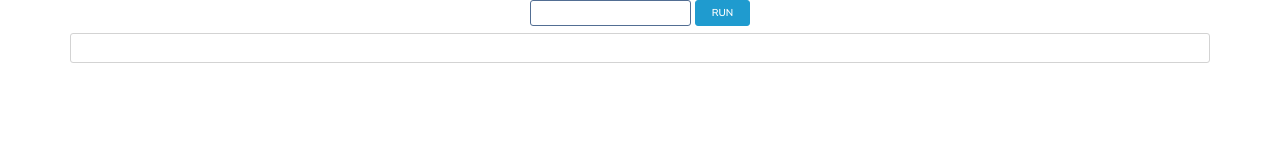
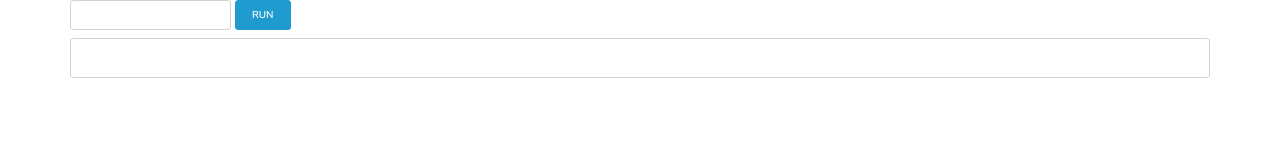
Before and after one commit to kathyle-dev/salsify-takehome, a plain HTML site: page index.html in a window 1280 px wide. Drawn offline with nearby package versions, Linux system fonts and the light colour scheme.

Commit message:
adding completed take-home

```diff
--- a/css/style.css
+++ b/css/style.css
@@ -4,11 +4,14 @@
 }
 
 input{
-  border: 1px solid #526e93;
+  border: 1px solid lightgray;
   border-radius: 3px;
 }
+input:focus{
+  outline-color: #4080b1;
+}
 .row{
-  height: 25px;
+  height: 30px;
 }
 .run-btn{
   line-height: 0rem;
@@ -20,7 +23,7 @@ input{
   border: 1px solid lightgray;
   border-radius: 3px;
   width: 100%;
-  height: 30px;
+  height: 40px;
 }
 
 .bar{
--- a/index.html
+++ b/index.html
@@ -9,7 +9,7 @@
   <body>
     <!---MAIN--->
     <section class="container">
-      <div class="row justify-content-md-center">
+      <div class="row">
         <input type="text" class="percent">
         <button type="button" class="run-btn btn btn-sm btn-info ml-1">Run</button>
       </div>
```
Also changed, not shown: 1 other file.
